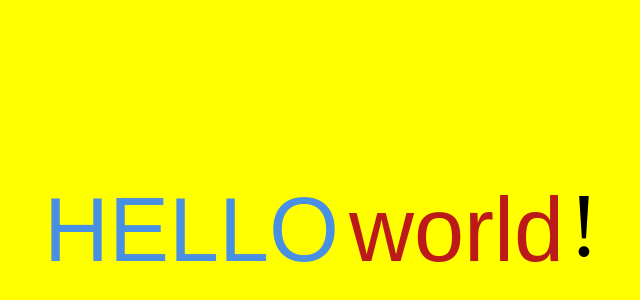
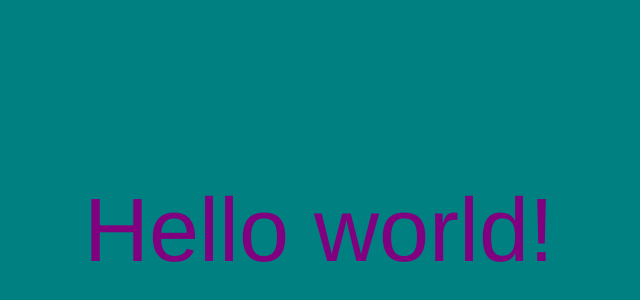
Before and after one commit to michaellosdev/hello-there, a plain HTML site: page index.html in a window 1280 px wide. Shown: the part 170-470 px from the top of the page, without its empty margins (321-961 px from the left). Drawn offline with Linux system fonts and the light colour scheme.

Commit message:
Added teal background, text now purple and uniform

```diff
--- a/index.html
+++ b/index.html
@@ -7,12 +7,11 @@
     <body>
 
             <div class="textbox">
-                <p class="hello">hello</p>
-                <p class="world">world</p>!
+                <p>
+                    Hello world!
+                </p>
             </div>
 
-            <script>
 
-            </script>
     </body>
 </html>
--- a/styles.css
+++ b/styles.css
@@ -5,7 +5,7 @@
 }
 
 body {
-    background-color: yellow;
+    background-color: teal;
     height: 100vh;
     width: 100vw;
     display: flex;
@@ -22,8 +22,12 @@ body {
 
 p {
     margin: 5px;
+    font-size: 90px;
+    color: purple;
+    font-family: Helvetica, sans-serif;
 }
 
+/*
 .hello {
     text-transform: uppercase;
     color: rgb(74, 144, 226);
@@ -34,3 +38,4 @@ p {
     color: #bc1919;
     font-family: avenir, sans-serif;
 }
+*/
```
